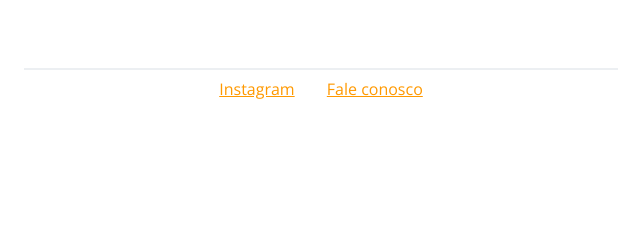
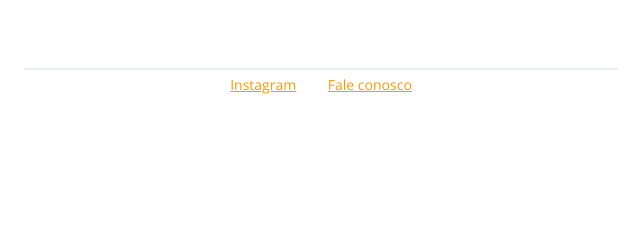
Before and after one commit to bpinheiro8/projAmbientesUnicosParaVoce-Explorer, a plain HTML site: page index.html in a window 1280 px wide. Shown: the part 539-779 px from the top of the page, 319-959 px from the left. Drawn offline with nearby package versions, Linux system fonts and the light colour scheme.

Commit message:
:tada: initial commit

```diff
--- a/index.html
+++ b/index.html
@@ -6,7 +6,7 @@
 
     <meta charset="UTF-8" />
     <meta name="viewport" content="width=device-width, initial-scale=1.0" />
-    <title>Projeto Explorer 1</title>
+    <title>Projeto Ambientes Unicos Para Você</title>
 
     <link href="https://fonts.googleapis.com/css2?family=Inter:wght@400;700&family=Open+Sans:wght@400;700&display=swap" rel="stylesheet" />
 
--- a/style.css
+++ b/style.css
@@ -31,7 +31,7 @@ a {
 }
 
 p,
-footer {
+#footer {
   color: #7d7987;
   font-size: 14px;
   line-height: 14px;
```
Also changed, not shown: 1 other file.
